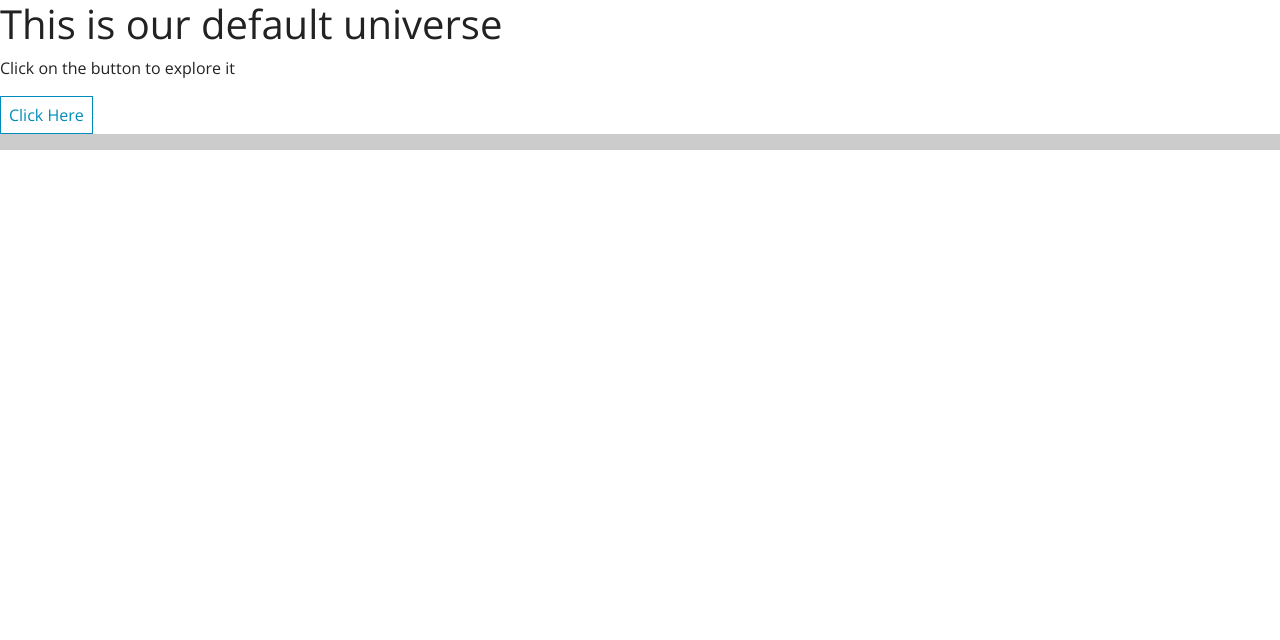
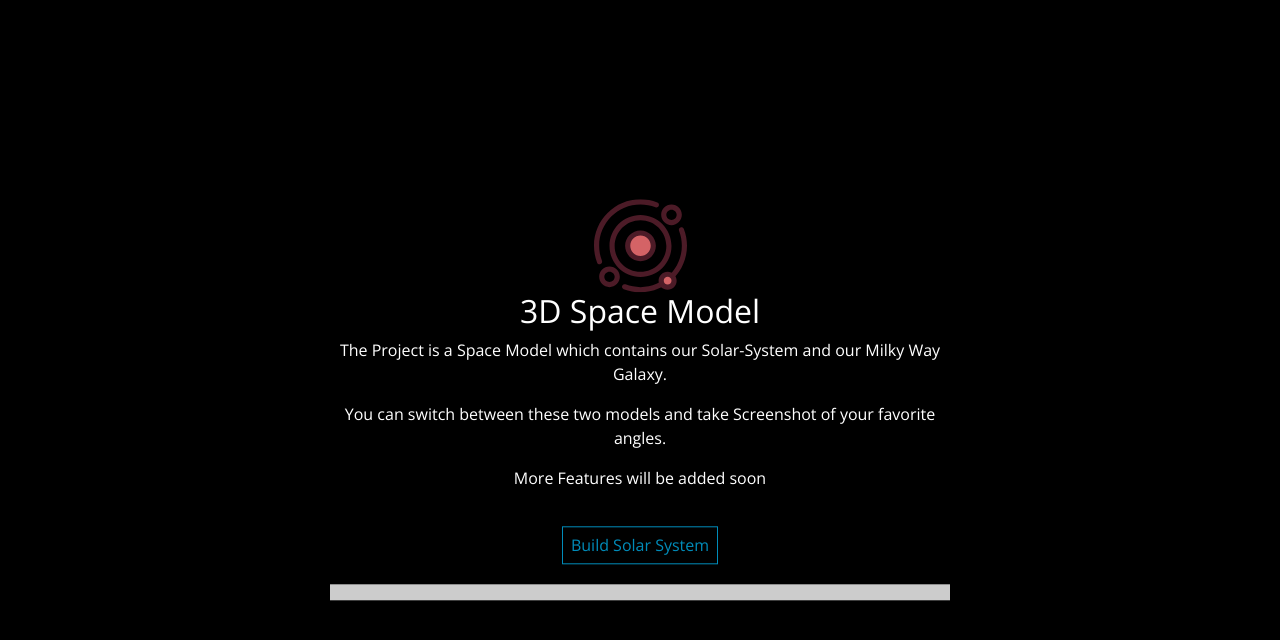
Before and after one commit to kratos2377/solar-system, a React (Create React App) app: page / in a window 1280 px wide. Shown: the top 640 px of the page. Built offline with nearby package versions, Linux system fonts and the light colour scheme.

Commit message:
80-85% complete

```diff
--- a/package.json
+++ b/package.json
@@ -25,6 +25,7 @@
     "react-fade-in": "^2.0.1",
     "react-icons": "^4.3.1",
     "react-scripts": "4.0.3",
+    "react-svg": "^14.1.6",
     "styled-components": "^5.3.3",
     "three": "^0.135.0",
     "typescript": "^4.1.2",
--- a/src/App.css
+++ b/src/App.css
@@ -6,6 +6,7 @@ body {
   height: 100%;
   display: block;
   position: fixed;
+  background-color: black;
   left: 0;
   top: 0;
   z-index: -1;
@@ -73,3 +74,32 @@ body {
 #table-body {
   color: white;
 }
+
+#load-back {
+  background: black;
+}
+
+#load-content {
+  color: white;
+  position: absolute;
+  left: 50%;
+  top: 50%;
+  transform: translate(-50%, -50%);
+  padding: 10px;
+  text-align: center;
+}
+
+#load-svg {
+  width: 15%;
+  height: 15%;
+  align-self: center;
+  margin: auto;
+}
+
+#load-progress {
+  width: 100%;
+}
+
+#load-button {
+  margin: 20px;
+}
--- a/src/App.tsx
+++ b/src/App.tsx
@@ -26,6 +26,8 @@ import { test } from "./render-components/scene-camera";
 import FadeIn from "react-fade-in";
 import html2canvas from "html2canvas";
 import { isMobile } from "react-device-detect";
+import { ReactSVG } from "react-svg";
+//import solarSVG from "solar-system.svg";
 
 function App() {
   const [build, setBuild] = useState(false);
@@ -88,7 +90,7 @@ function App() {
       // let newStar = starGeo.toBufferGeometry();
       // stars = new THREE.Points(newStar, starMaterial);
       // test.scene.add(stars);
-
+      test.controls.enabled = false;
       // AddPlanet(test);
       //AddGalaxy(test);
       starWarp(test);
@@ -97,6 +99,10 @@ function App() {
         if (test.camera.position.z >= 350 && cameraPosChange) {
           test.camera.position.z -= 5;
           setCameraPos(false);
+        } else {
+          if (cameraPosChange) {
+            setCameraPos(false);
+          }
         }
 
         requestAnimationFrame(animate);
@@ -137,6 +143,9 @@ function App() {
   };
 
   const changeRenderScene = () => {
+    test.camera.rotation.set(0, 0, 0);
+    test.camera.position.x = 0;
+    test.camera.position.y = 9.184850993605149e-14;
     if (mode === "Solar-System") {
       setMode("Galaxy");
       setTransition(true);
@@ -157,12 +166,14 @@ function App() {
         AddPlanet(test);
         setMode("Solar-System");
         setTransition(false);
+        test.controls.enabled = true;
       }, 2000);
     } else if (current === "Solar-System") {
       var solarObject = test.scene.getObjectByName("solar-system");
       test.scene.remove(solarObject);
 
       setTimeout(() => {
+        test.controls.enabled = false;
         starWarpOutgoing(test);
       }, 1000);
 
@@ -172,6 +183,7 @@ function App() {
         AddGalaxy(test);
         setMode("Galaxy");
         setTransition(false);
+        test.controls.enabled = true;
       }, 4500);
     } else if (mode === "Galaxy") {
       // console.log("Scene HEre");
@@ -181,6 +193,7 @@ function App() {
       test.scene.remove(galaxyObject);
 
       setTimeout(() => {
+        test.controls.enabled = false;
         starWarp(test);
       }, 1000);
 
@@ -191,12 +204,13 @@ function App() {
         setMode("Solar-System");
         setTransition(false);
         setShowDetails(false);
+        test.controls.enabled = true;
       }, 4000);
     }
   };
 
   return (
-    <div>
+    <div id="load-back">
       <Modal show={errorModal}>
         <Modal.Header>
           <Modal.Title>Error...!!</Modal.Title>
@@ -208,14 +222,39 @@ function App() {
 
       <canvas id="myThreeJsCanvas" />
       {!build ? (
-        <div>
+        <div id="load-content">
           <div>
-            {!clicked ? <h1>This is our default universe</h1> : <div></div>}
-            {!clicked ? <p>Click on the button to explore it</p> : <div></div>}
-            <Button onClick={change} variant="outline-primary">
-              Click Here
-            </Button>
-            <ProgressBar animated now={progress} />
+            <div id="load-svg">
+              <ReactSVG src="solar-system.svg" />
+            </div>
+            <h2>3D Space Model</h2>
+            {!clicked ? (
+              <div>
+                <p>
+                  The Project is a Space Model which contains our Solar-System
+                  and our Milky Way Galaxy.
+                </p>
+                <p>
+                  You can switch between these two models and take Screenshot of
+                  your favorite angles.
+                </p>
+                <p>More Features will be added soon</p>
+              </div>
+            ) : (
+              <div></div>
+            )}
+            {!clicked ? (
+              <Button
+                onClick={change}
+                variant="outline-primary"
+                id="load-button"
+              >
+                Build Solar System
+              </Button>
+            ) : (
+              <div></div>
+            )}
+            <ProgressBar id="load-progress" animated now={progress} />
           </div>
         </div>
       ) : (
@@ -237,7 +276,7 @@ function App() {
             </Modal.Footer>
           </Modal>
 
-          {mode === "Solar-System" && !showDetails ? (
+          {mode === "Solar-System" && !showDetails && !cameraPosChange ? (
             <FadeIn>
               <div id="accord">
                 <h2 id="menu-title">Planets</h2>
@@ -272,7 +311,7 @@ function App() {
             <div></div>
           )}
 
-          {!transition ? (
+          {!transition && !cameraPosChange ? (
             <FadeIn>
               <div id="function-buttons">
                 <p></p>
--- a/src/components/SceneInit.js
+++ b/src/components/SceneInit.js
@@ -19,6 +19,9 @@ export default class SceneInit {
       1000
     );
     this.camera.position.z = 1500;
+
+    console.log("Camera Position");
+    console.log(this.camera);
 
     this.scene = new THREE.Scene();
 
--- a/src/functions/AddGalaxy.js
+++ b/src/functions/AddGalaxy.js
@@ -5,6 +5,7 @@ import { Points } from "three";
 const AddGalaxy = (test) => {
   //   const gui = new GUI({ width: 360, closed: true });
 
+  test.camera.position.z = 15;
   //texture
   const particleTexture = new THREE.TextureLoader().load("5.png");
 
@@ -212,7 +213,7 @@ const AddGalaxy = (test) => {
   //   );
   //   test.camera.position.x = 2;
   //   test.camera.position.y = 2.5;
-  test.camera.position.z = 15;
+  // test.camera.position.z = 15;
   // test.scene.add(test.camera);
 
   // Controls
```
Also changed, not shown: public/solar-system.svg (added), 1 other file (tests, documents, lock files or other folders).
